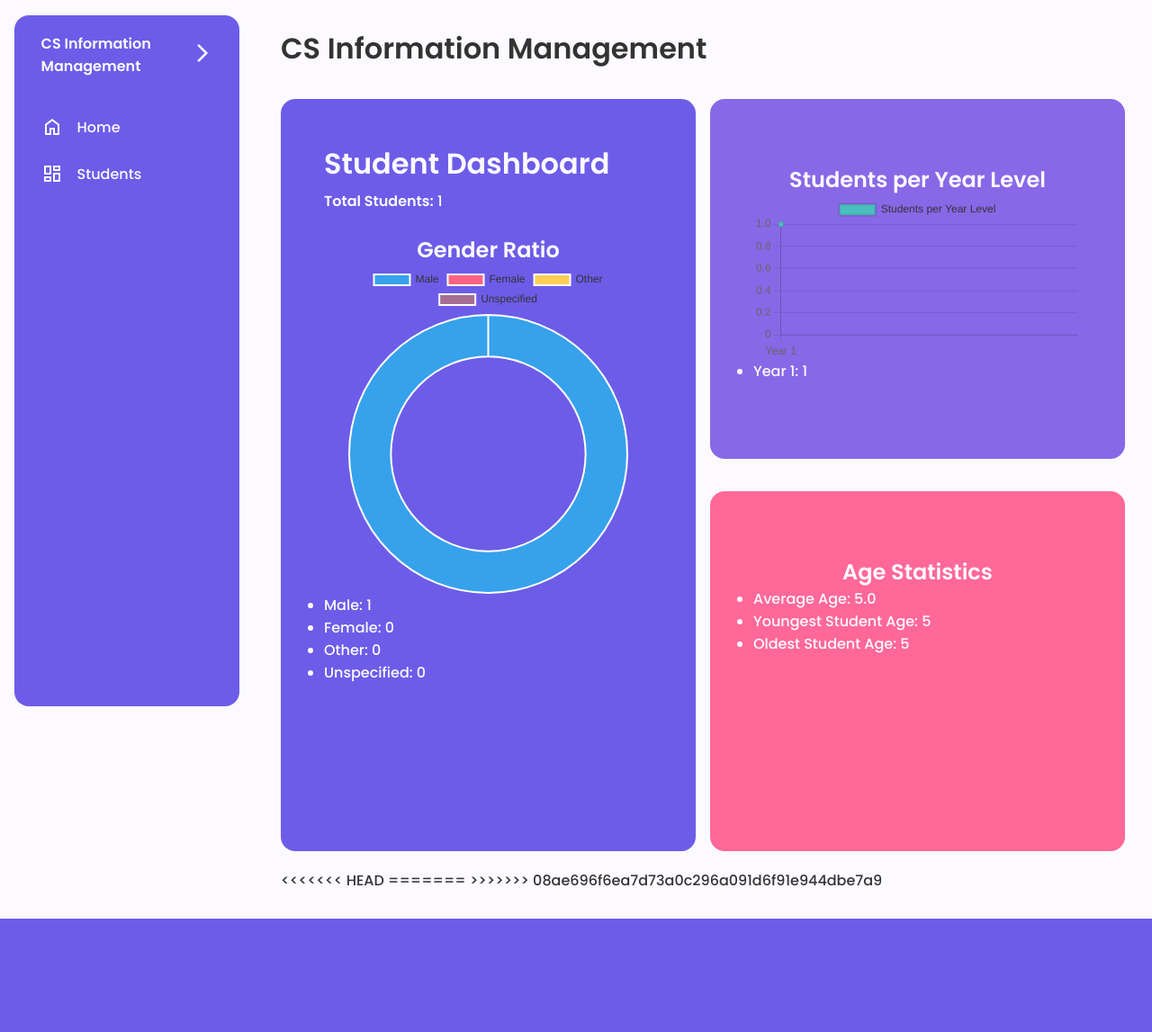
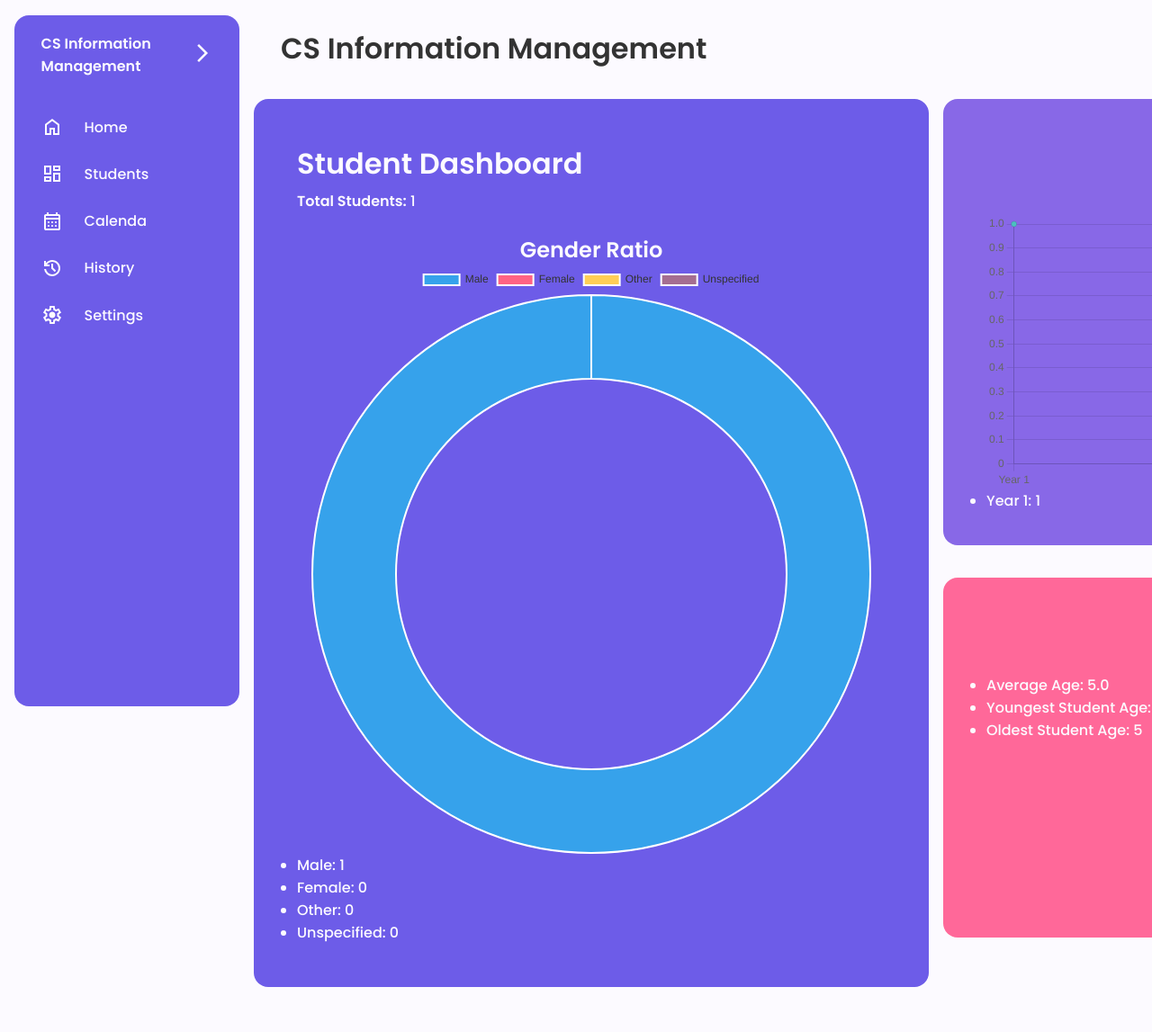
Before and after one commit to DavonGT/CSD-Student-IMS, a Django app: page / in a window 1280 px wide; the page is wider, and only the part inside the window is pictured. Shown: that part at 90% size. Before the commit the page ends 1021 px from the top of that part, so only its background shows below. Run offline with Django 5.2, Linux system fonts and the light colour scheme; tables that the repository leaves empty hold one stand-in row (values such as "Sample post"); some libraries are stand-ins or nearby versions.

Commit message:
Added non-functional button

```diff
--- a/core/static/core/css/style.css
+++ b/core/static/core/css/style.css
@@ -85,7 +85,7 @@ body {
     color: var(--secondary-text-color);
     display: flex;
     align-items: center;
-    gap: 1em;
+    gap: 1.5em;
 }
 
 #sidebar svg {
@@ -123,7 +123,6 @@ body {
 
 
 
-
 /* <===== MAIN =====> */
 main {
     padding: min(30px, 7%);
@@ -137,9 +136,10 @@ main p {
 
 .wrapper {
     display: grid;
-    grid-template-columns: 1fr 1fr;
-    grid-template-rows: 1fr 1fr;
+    grid-template-columns: 750px 750px;
+    grid-template-rows: 250px 250px;
     grid-template-areas:
+        "box-1 box-2"
         "box-1 box-2"
         "box-1 box-3"
     ;
@@ -290,4 +290,14 @@ main p {
             display: none;
         }
     }
+    .wrapper {
+        grid-template-columns: 150px 150px;
+        grid-template-rows: 300px 300px;
+        grid-template-areas:
+            "box-1 box-1"
+            "box-1 box-1"
+            "box-2 box-2"
+            "box-3 box-3"
+        ;
+    }
 }
--- a/core/templates/core/base.html
+++ b/core/templates/core/base.html
@@ -37,6 +37,24 @@
                     <span>Students</span>
                 </a>
             </li>
+            <li>
+                <a href="#">
+                    <svg xmlns="http://www.w3.org/2000/svg" height="24px" viewBox="0 -960 960 960" width="24px" fill="#F3F3F3"><path d="M200-80q-33 0-56.5-23.5T120-160v-560q0-33 23.5-56.5T200-800h40v-80h80v80h320v-80h80v80h40q33 0 56.5 23.5T840-720v560q0 33-23.5 56.5T760-80H200Zm0-80h560v-400H200v400Zm0-480h560v-80H200v80Zm0 0v-80 80Zm280 240q-17 0-28.5-11.5T440-440q0-17 11.5-28.5T480-480q17 0 28.5 11.5T520-440q0 17-11.5 28.5T480-400Zm-160 0q-17 0-28.5-11.5T280-440q0-17 11.5-28.5T320-480q17 0 28.5 11.5T360-440q0 17-11.5 28.5T320-400Zm320 0q-17 0-28.5-11.5T600-440q0-17 11.5-28.5T640-480q17 0 28.5 11.5T680-440q0 17-11.5 28.5T640-400ZM480-240q-17 0-28.5-11.5T440-280q0-17 11.5-28.5T480-320q17 0 28.5 11.5T520-280q0 17-11.5 28.5T480-240Zm-160 0q-17 0-28.5-11.5T280-280q0-17 11.5-28.5T320-320q17 0 28.5 11.5T360-280q0 17-11.5 28.5T320-240Zm320 0q-17 0-28.5-11.5T600-280q0-17 11.5-28.5T640-320q17 0 28.5 11.5T680-280q0 17-11.5 28.5T640-240Z"/></svg>
+                    <span>Calenda</span>
+                </a>
+            </li>
+            <li>
+                <a href="#">
+                    <svg xmlns="http://www.w3.org/2000/svg" height="24px" viewBox="0 -960 960 960" width="24px" fill="#F3F3F3"><path d="M480-120q-138 0-240.5-91.5T122-440h82q14 104 92.5 172T480-200q117 0 198.5-81.5T760-480q0-117-81.5-198.5T480-760q-69 0-129 32t-101 88h110v80H120v-240h80v94q51-64 124.5-99T480-840q75 0 140.5 28.5t114 77q48.5 48.5 77 114T840-480q0 75-28.5 140.5t-77 114q-48.5 48.5-114 77T480-120Zm112-192L440-464v-216h80v184l128 128-56 56Z"/></svg>
+                    <span>History</span>
+                </a>
+            </li>
+            <li>
+                <a href="#">
+                    <svg xmlns="http://www.w3.org/2000/svg" height="24px" viewBox="0 -960 960 960" width="24px" fill="#F3F3F3"><path d="m370-80-16-128q-13-5-24.5-12T307-235l-119 50L78-375l103-78q-1-7-1-13.5v-27q0-6.5 1-13.5L78-585l110-190 119 50q11-8 23-15t24-12l16-128h220l16 128q13 5 24.5 12t22.5 15l119-50 110 190-103 78q1 7 1 13.5v27q0 6.5-2 13.5l103 78-110 190-118-50q-11 8-23 15t-24 12L590-80H370Zm70-80h79l14-106q31-8 57.5-23.5T639-327l99 41 39-68-86-65q5-14 7-29.5t2-31.5q0-16-2-31.5t-7-29.5l86-65-39-68-99 42q-22-23-48.5-38.5T533-694l-13-106h-79l-14 106q-31 8-57.5 23.5T321-633l-99-41-39 68 86 64q-5 15-7 30t-2 32q0 16 2 31t7 30l-86 65 39 68 99-42q22 23 48.5 38.5T427-266l13 106Zm42-180q58 0 99-41t41-99q0-58-41-99t-99-41q-59 0-99.5 41T342-480q0 58 40.5 99t99.5 41Zm-2-140Z"/></svg>
+                    <span>Settings</span>
+                </a>
+            </li>
         </ul>
     </nav>
 
--- a/core/templates/core/dashboard.html
+++ b/core/templates/core/dashboard.html
@@ -37,7 +37,6 @@
     </div>
   </div>
 
-<<<<<<< HEAD
   <script src="https://cdn.jsdelivr.net/npm/chart.js"></script>
   <script>
     const genderChart = new Chart(document.getElementById('genderChart'), {
@@ -86,7 +85,4 @@
       }
     });
   </script>
-=======
-
->>>>>>> 08ae696f6ea7d73a0c296a091d6f91e944dbe7a9
 {% endblock %}
```
Also changed, not shown: core/templates/core/student_list.html (+14 -14 lines), core/templates/core/student_other_info.html (+12 -12 lines).
